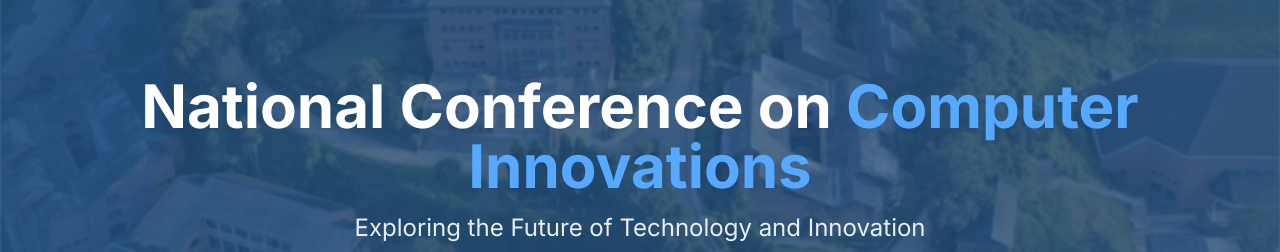
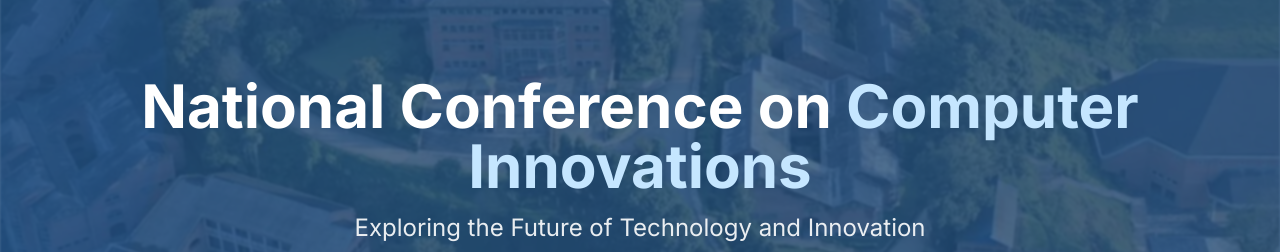
Before and after one commit to kucc1997/ncci-website, a Next.js app: page / in a window 1280 px wide. Shown: the part 283-535 px from the top of the page. Built offline with nearby package versions, Linux system fonts and the light colour scheme; no server answers.

Commit message:
feat: update KU image and hero section color

```diff
--- a/src/app/page.tsx
+++ b/src/app/page.tsx
@@ -19,7 +19,7 @@ export default function Home() {
 			<section className="relative w-full h-[80vh] flex items-center justify-center overflow-hidden">
 				<div className="absolute inset-0 bg-[var(--bg-accent)]/80 z-10" />
 				<div
-					className="absolute inset-0 bg-cover bg-center bg-[url('/ku.png')]"
+					className="absolute inset-0 bg-cover bg-center bg-[url('/ku.webp')]"
 					style={{ filter: "blur(1px)" }}
 				/>
 				<div className="container relative z-20 text-center px-4 md:px-6">
@@ -33,7 +33,7 @@ export default function Home() {
 					</div>
 					<h1 className="text-4xl md:text-6xl font-bold text-white mb-4">
 						National Conference on{" "}
-						<span className="text-[var(--bg-accent2-dark)]">Computer Innovations</span>
+						<span className="text-[var(--bg-secondary)]">Computer Innovations</span>
 					</h1>
 					<p className="text-xl md:text-2xl text-white/90 mb-6">
 						Exploring the Future of Technology and Innovation
```
Also changed, not shown: public/ku.png (deleted), public/ku.webp (added).
